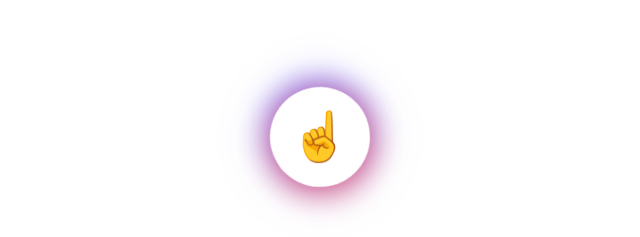
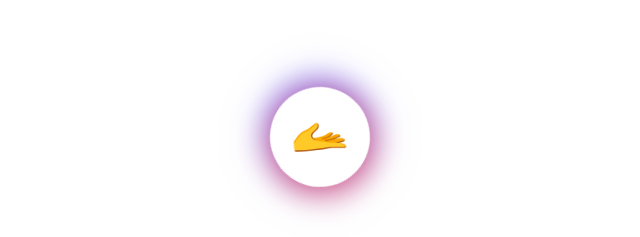
Before and after one commit to lilnasy/scribblyscrobbly, a plain HTML site: page index.html in a window 1280 px wide. Shown: the part 263-500 px from the top of the page, without its empty margins (320-960 px from the left). Drawn offline with nearby package versions, Linux system fonts and the light colour scheme.

Commit message:
Use an open palm for the initial state

```diff
--- a/index.html
+++ b/index.html
@@ -295,7 +295,7 @@
     </head>
     <body>
         <circle>
-            ☝️<input class="file" type="file" accept=".json,.csv" multiple />
+            🫴<input class="file" type="file" accept=".json,.csv" multiple />
         </circle>
         <stats></stats>
         <p class="divideby">
```
